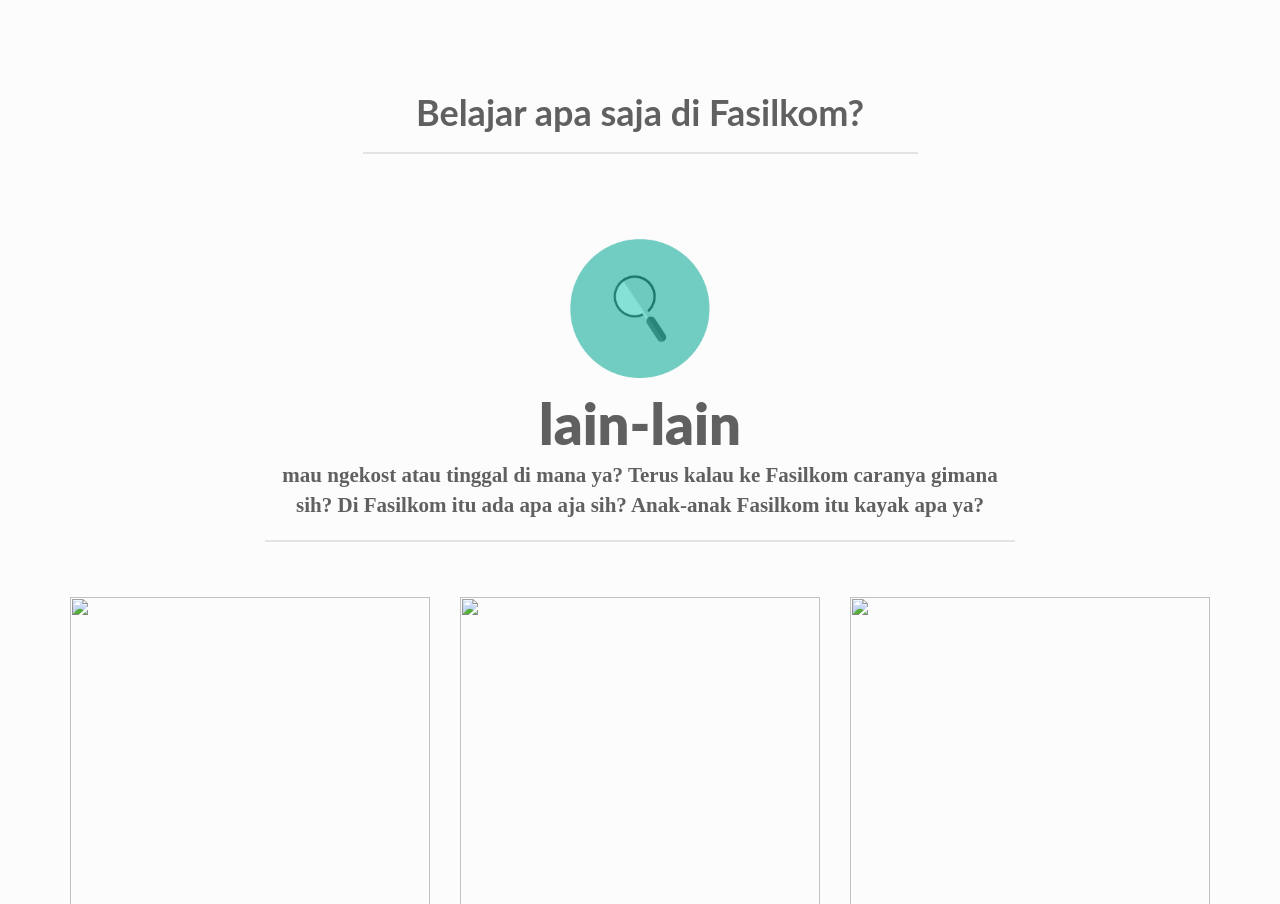
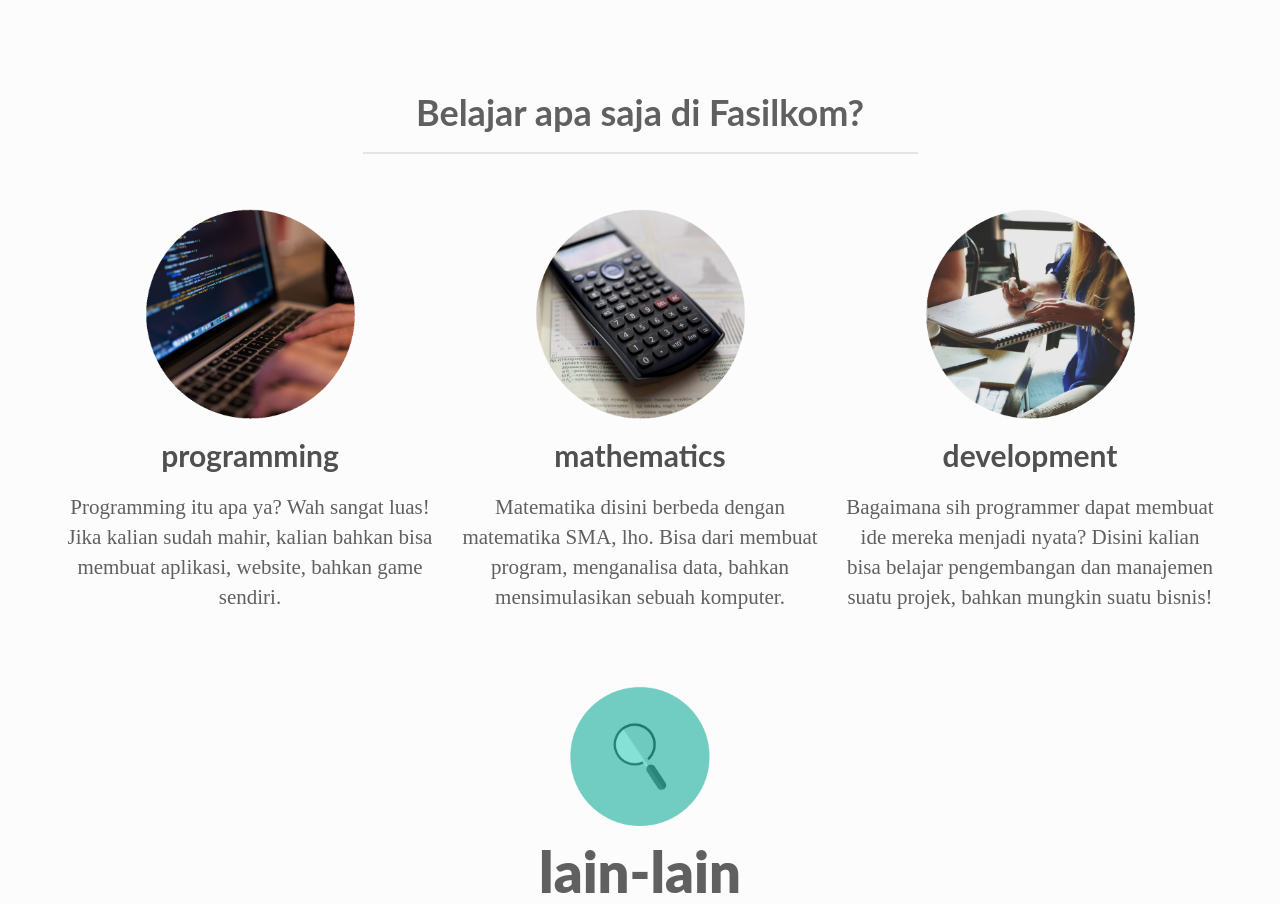
Before and after one commit to grgp/imaba-2016, a PHP site: page / in a window 1280 px wide. Shown: the part 3851-4755 px from the top of the page. Run offline with PHP 8.4, Linux system fonts and the light colour scheme; some libraries are stand-ins or nearby versions.

Commit message:
added belajar apa saja, no links yet tho

```diff
--- a/css/imaba.css
+++ b/css/imaba.css
@@ -189,6 +189,25 @@ hr {
 
 #academic {
   padding-top: 40px; }
+  #academic .belajarapa div {
+    padding-left: 10px;
+    padding-right: 10px; }
+  #academic .belajarapa img {
+    width: 100%;
+    text-align: center;
+    padding-left: 80px;
+    padding-right: 80px; }
+  #academic .belajarapa h3 {
+    margin-top: 20px;
+    text-align: center;
+    font-size: 30px;
+    color: #505050; }
+  #academic .belajarapa p {
+    font-weight: 500;
+    margin-top: 20px;
+    text-align: center; }
+  #academic .belajarapa li {
+    list-style-type: none; }
 
 #lain-lain {
   padding-top: 30px; }
--- a/index.html
+++ b/index.html
@@ -160,12 +160,48 @@
 						</div>
 					</div>
 					<!-- end ilkom vs si -->
+					<!-- rowhead -->
 					<div class="row">
 						<div class="col-md-6 col-md-offset-3 hblock text-center">
 							<h3>Belajar apa saja di Fasilkom?</h3>
 							<hr>
 						</div>
 					</div>
+					<!-- end rowhead -->
+					<!-- belajarapa -->
+					<div class="row belajarapa">
+						<div class="col-sm-4">
+							<img src="img/belajar-prog.png" alt="">
+							<h3>programming</h3>
+							<p>Programming itu apa ya? Wah sangat luas! Jika kalian sudah mahir, kalian bahkan bisa membuat aplikasi, website, bahkan game sendiri.</p>
+							<ul>
+								<li><a href=""></a></li>
+								<li><a href=""></a></li>
+								<li><a href=""></a></li>
+							</ul>
+						</div>
+						<div class="col-sm-4">
+							<img src="img/belajar-math.png" alt="">
+							<h3>mathematics</h3>
+							<p>Matematika disini berbeda dengan matematika SMA, lho. Bisa dari membuat program, menganalisa data, bahkan mensimulasikan sebuah komputer.</p>
+							<ul>
+								<li><a href=""></a></li>
+								<li><a href=""></a></li>
+								<li><a href=""></a></li>
+							</ul>
+						</div>
+						<div class="col-sm-4">
+							<img src="img/belajar-si.png" alt="">
+							<h3>development</h3>
+							<p>Bagaimana sih programmer dapat membuat ide mereka menjadi nyata? Disini kalian bisa belajar pengembangan dan manajemen suatu projek, bahkan mungkin suatu bisnis!</p>
+							<ul>
+								<li><a href=""></a></li>
+								<li><a href=""></a></li>
+								<li><a href=""></a></li>
+							</ul>
+						</div>
+					</div>
+					<!-- end belajarapa -->
 				</div>
 			</section>
 
```
Also changed, not shown: sass/imaba/content.scss (+28 -0 lines), img/belajar-math.png (added), img/belajar-prog.png (added), img/belajar-si.png (added), 1 other file.
